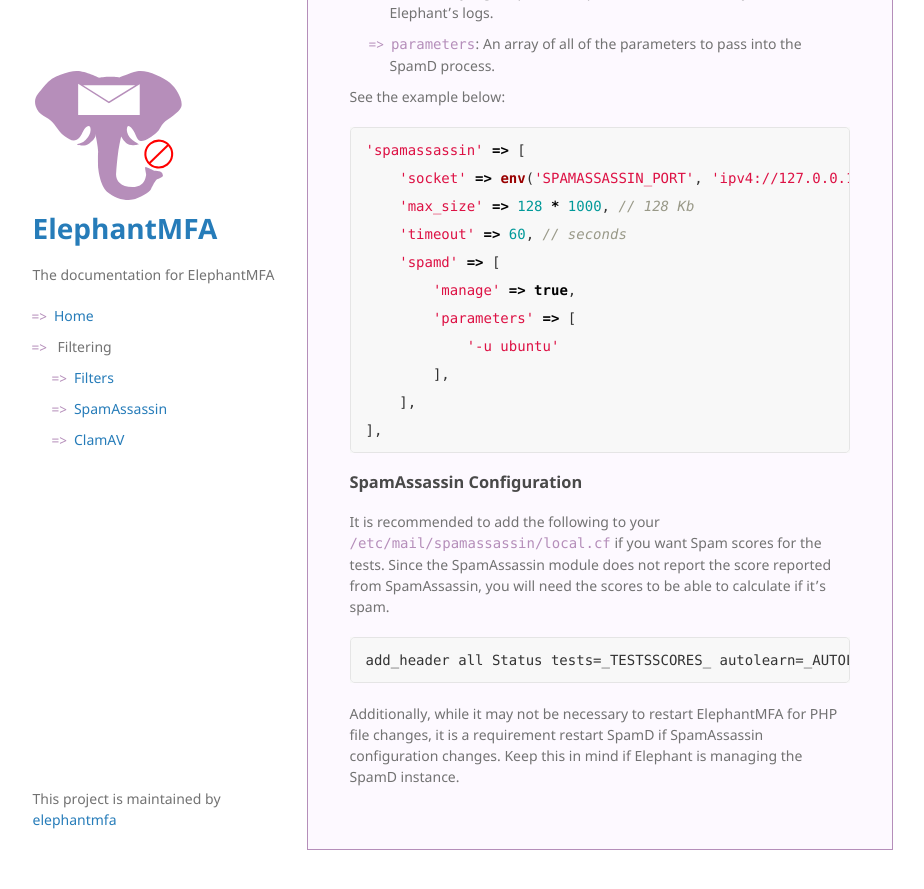
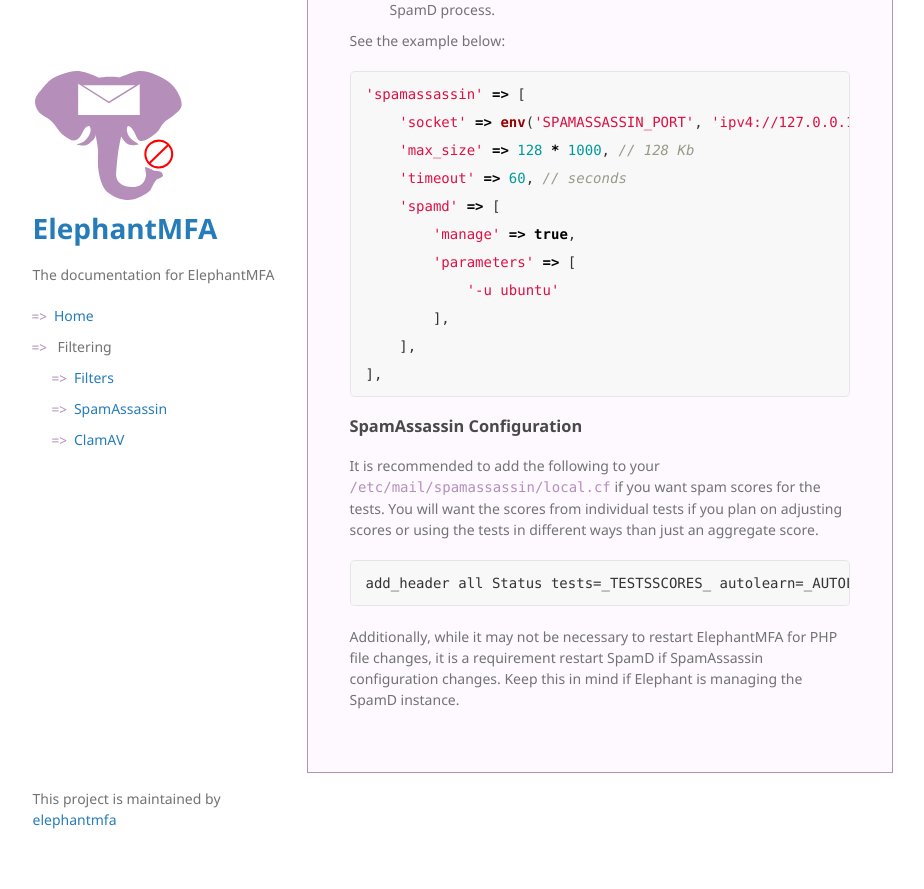
Before and after one commit to elephantmfa/docs, a Jekyll site: the page built from filtering/spamassassin.md, in a window 1280 px wide and 900 px high, scrolled down 3240 px. Shown: the top 889 px of the window, without its empty margins (190-1114 px from the left). Built offline with Jekyll 4.4.1, drawn with Linux system fonts in a browser that asks for light colours; our own code applies the rules of GitHub Pages for plain Markdown files; after the commit the page ends 4063 px from its top, so only the background shows below that; some of the changed text lies outside the part shown.

Commit message:
Update spamassassin docs.

````diff
--- a/filtering/spamassassin.md
+++ b/filtering/spamassassin.md
@@ -56,10 +56,8 @@ class SpamAssassin implements Filter
         // Get results.
         $results = $sa->getResults();
 
-        // Calculate the total score.
-        $totalScore = collect($results['tests'])->map(function ($test) {
-            return $test['score'];
-        })->sum();
+        // Get the total score.
+        $totalScore = $results['total_score'];
 
         // Format for the headers.
         $tests = collect($results['tests'])->map(function ($test) {
@@ -123,8 +121,8 @@ See the example below:
 
 ### SpamAssassin Configuration
 
-It is recommended to add the following to your `/etc/mail/spamassassin/local.cf` if you want Spam scores for the tests.
-Since the SpamAssassin module does not report the score reported from SpamAssassin, you will need the scores to be able to calculate if it's spam.
+It is recommended to add the following to your `/etc/mail/spamassassin/local.cf` if you want spam scores for the tests.
+You will want the scores from individual tests if you plan on adjusting scores or using the tests in different ways than just an aggregate score.
 
 ```
 add_header all Status tests=_TESTSSCORES_ autolearn=_AUTOLEARN_ version=_VERSION_
````
Also changed, not shown: other parts of filtering/spamassassin.md (+1 -1 lines).
